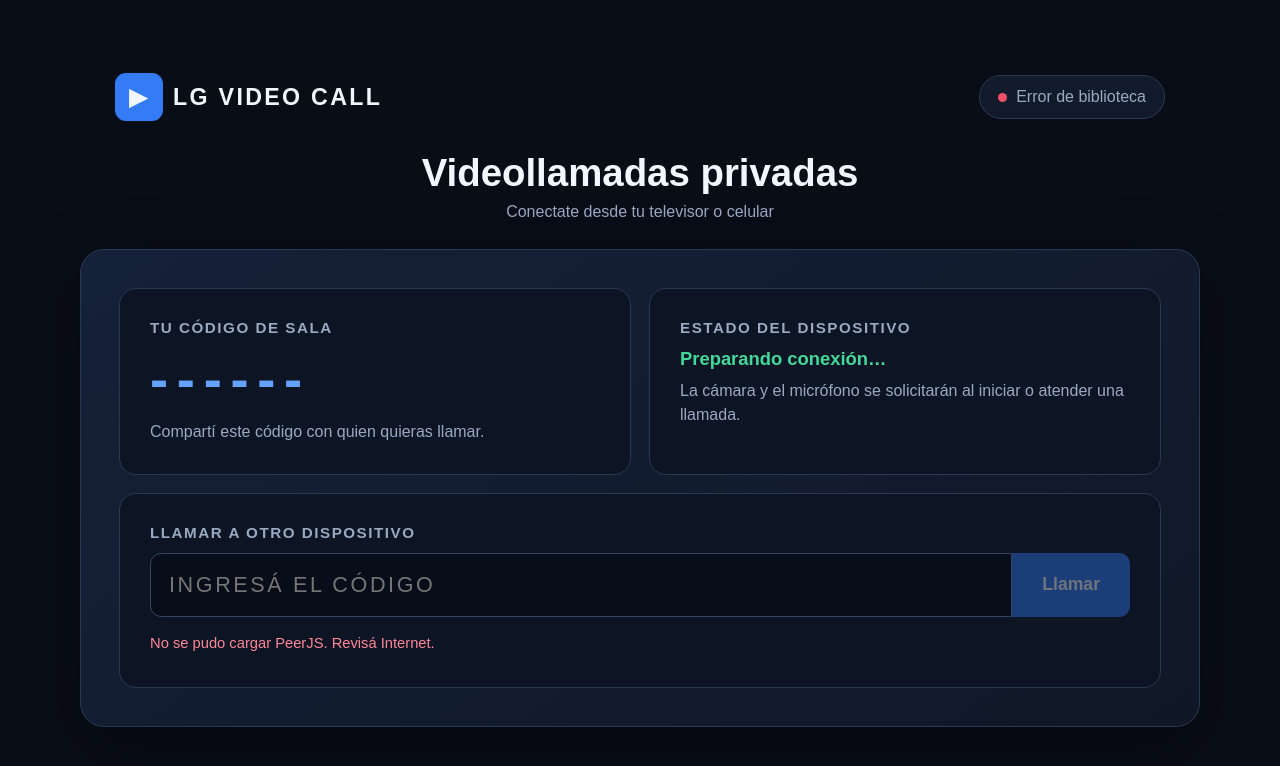
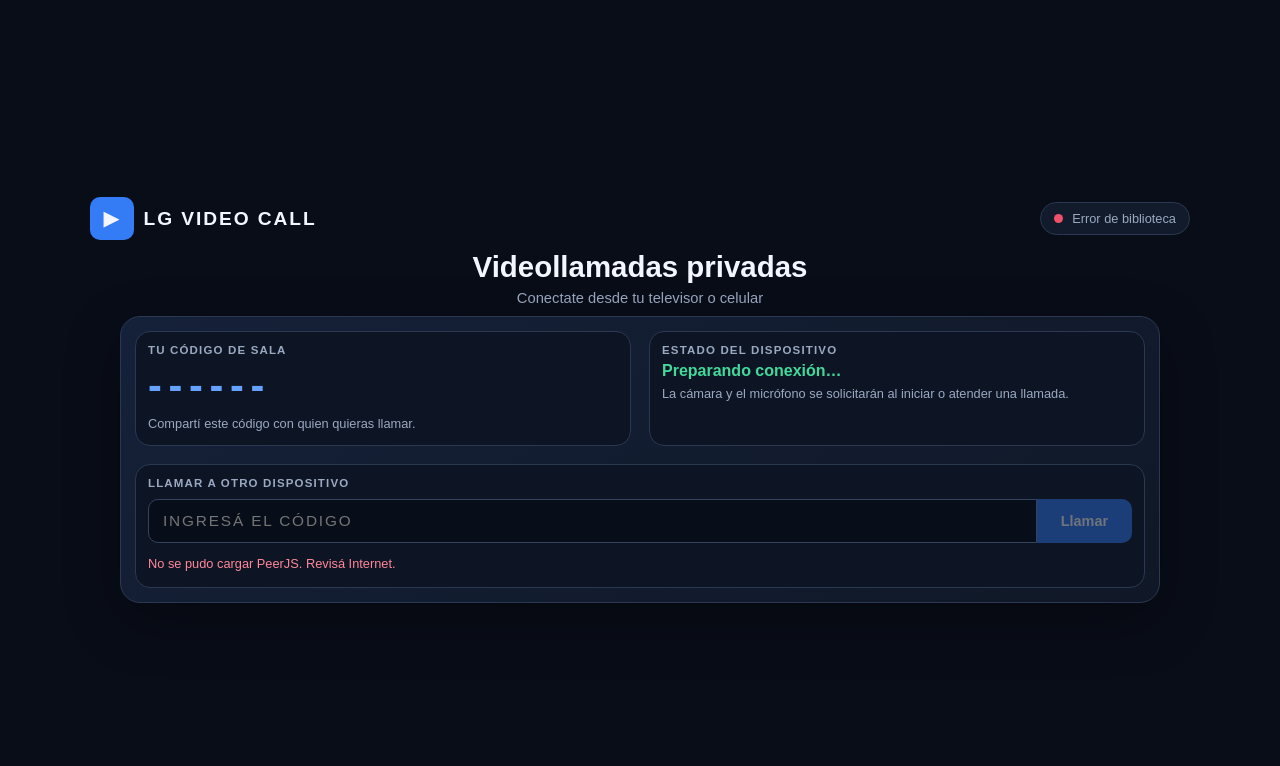
Before and after one commit to sergiomolina-fotografia/Videollamada-LG-app, a plain HTML site: page index.html in a window 1280 px wide. Drawn offline with Linux system fonts and the light colour scheme.

Commit message:
Actualizar index.html

```diff
--- a/index.html
+++ b/index.html
@@ -5,21 +5,23 @@
 <script src="https://cdnjs.cloudflare.com/ajax/libs/peerjs/1.5.2/peerjs.min.js"></script>
 <style>
 :root{color-scheme:dark;--bg:#090d18;--panel:#121c2e;--panel2:#0d1524;--line:#2a3852;--fg:#f2f6ff;--muted:#9aa9c2;--blue:#347cf6;--blue2:#65a1ff;--red:#ed5268;--green:#43d99a;font-family:Arial,Helvetica,sans-serif}
-*{box-sizing:border-box}html,body{width:100%;height:100%;margin:0;background:var(--bg);color:var(--fg);overflow:hidden}button,input{font:inherit}button{cursor:pointer}button:focus,input:focus{outline:3px solid #8bb7ff;outline-offset:3px}
-#lobby{height:100%;display:flex;flex-direction:column;align-items:center;justify-content:center;padding:25px 20px;overflow:auto}
-.top{width:min(100%,1050px);display:flex;justify-content:space-between;align-items:center;margin-bottom:30px}.brand{font-weight:800;letter-spacing:.1em;font-size:1.15rem}.mark{display:inline-grid;place-items:center;background:var(--blue);border-radius:11px;width:40px;height:40px;margin-right:10px}
-.connection{display:flex;align-items:center;border:1px solid var(--line);border-radius:30px;padding:10px 15px;color:var(--muted);background:#111b2b}.dot{width:9px;height:9px;border-radius:50%;background:#77849a;margin-right:9px}.dot.ready{background:var(--green);box-shadow:0 0 8px var(--green)}.dot.waiting{background:var(--blue2);animation:pulse 1.2s infinite}.dot.error{background:var(--red)}@keyframes pulse{50%{opacity:.35}}
-.hero{text-align:center;margin-bottom:28px}.hero h1{font-size:clamp(1.7rem,3vw,2.7rem);margin:0 0 8px}.hero p{margin:0;color:var(--muted)}
-.card{width:min(100%,900px);padding:clamp(20px,3vw,34px);border:1px solid var(--line);border-radius:24px;background:linear-gradient(145deg,#152139,#101827);box-shadow:0 22px 70px #0005}
-.grid{display:grid;grid-template-columns:1fr 1fr;gap:18px}.panel{background:var(--panel2);border:1px solid var(--line);border-radius:17px;padding:22px;min-width:0}.label{font-size:.8rem;color:var(--muted);font-weight:bold;letter-spacing:.1em;text-transform:uppercase;margin-bottom:12px}.code{font-size:clamp(2rem,5vw,3.4rem);font-weight:800;letter-spacing:.16em;color:var(--blue2);white-space:nowrap}.hint{font-size:.9rem;color:var(--muted);line-height:1.45;margin-top:9px}.state{font-size:1.15rem;font-weight:bold;color:var(--green)}
-.form{display:flex;margin-top:12px}input{min-width:0;flex:1;background:#080e19;border:1px solid #34435e;border-radius:11px 0 0 11px;padding:15px;color:white;font-size:1.1rem;letter-spacing:.12em;text-transform:uppercase}.btn{border:0;border-radius:11px;background:var(--blue);color:white;font-weight:bold;padding:14px 24px}.btn:disabled{opacity:.4;cursor:not-allowed}.form .btn{border-radius:0 11px 11px 0}.danger{background:var(--red)}#lobby-status{min-height:24px;margin-top:16px;color:#c5d4eb;font-size:.92rem;line-height:1.4}#lobby-status.error{color:#ff8798}
-#incoming{display:none;position:fixed;inset:0;z-index:20;background:#050911f5;align-items:center;justify-content:center;flex-direction:column;text-align:center;padding:24px}#incoming.active{display:flex}.incoming-icon{font-size:clamp(3.5rem,8vw,6rem);margin-bottom:18px}#incoming h2{font-size:clamp(1.8rem,4vw,3rem);margin:0 0 12px}#incoming-from{color:var(--muted);font-size:1.1rem;margin-bottom:28px}.actions{display:flex;flex-wrap:wrap;justify-content:center}.actions button{min-width:180px;margin:8px;padding:18px 25px;font-size:1.1rem}
+*{box-sizing:border-box}
+html,body{width:100%;height:100%;min-height:0;margin:0;background:var(--bg);color:var(--fg);overflow:hidden}
+button,input{font:inherit}button{cursor:pointer}button:focus,input:focus{outline:3px solid #8bb7ff;outline-offset:3px}
+#lobby{width:100%;height:100%;min-height:0;display:flex;flex-direction:column;align-items:center;justify-content:center;padding:clamp(12px,2vh,24px) clamp(18px,4vw,56px);overflow:hidden;gap:0}
+.top{width:min(100%,1100px);display:flex;justify-content:space-between;align-items:center;margin-bottom:clamp(12px,2vh,22px);gap:16px}.brand{font-weight:800;letter-spacing:.1em;font-size:clamp(1rem,1.5vw,1.35rem);display:flex;align-items:center}.mark{display:inline-grid;place-items:center;background:var(--blue);border-radius:10px;width:clamp(34px,3.4vw,44px);height:clamp(34px,3.4vw,44px);margin-right:10px}.connection{display:flex;align-items:center;border:1px solid var(--line);border-radius:30px;padding:8px 13px;color:var(--muted);background:#111b2b;font-size:clamp(.78rem,1vw,.95rem);white-space:nowrap}.dot{width:9px;height:9px;flex:0 0 9px;border-radius:50%;background:#77849a;margin-right:9px}.dot.ready{background:var(--green);box-shadow:0 0 8px var(--green)}.dot.waiting{background:var(--blue2);animation:pulse 1.2s infinite}.dot.error{background:var(--red)}@keyframes pulse{50%{opacity:.35}}
+.hero{text-align:center;margin-bottom:clamp(12px,2vh,22px)}.hero h1{font-size:clamp(1.55rem,2.6vw,2.35rem);margin:0 0 6px}.hero p{margin:0;color:var(--muted);font-size:clamp(.88rem,1.15vw,1rem)}
+.card{width:min(100%,1040px);max-height:calc(100% - 125px);padding:clamp(16px,2vw,26px);border:1px solid var(--line);border-radius:20px;background:linear-gradient(145deg,#152139,#101827);box-shadow:0 18px 55px #0005;overflow:hidden}
+.grid{display:grid;grid-template-columns:1fr 1fr;gap:clamp(12px,1.5vw,18px)}.panel{background:var(--panel2);border:1px solid var(--line);border-radius:15px;padding:clamp(14px,1.6vw,21px);min-width:0}.label{font-size:clamp(.72rem,.85vw,.82rem);color:var(--muted);font-weight:bold;letter-spacing:.1em;text-transform:uppercase;margin-bottom:9px}.code{font-size:clamp(2rem,4.2vw,3.1rem);font-weight:800;letter-spacing:.16em;color:var(--blue2);white-space:nowrap}.hint{font-size:clamp(.8rem,.95vw,.9rem);color:var(--muted);line-height:1.4;margin-top:7px}.state{font-size:clamp(1rem,1.25vw,1.15rem);font-weight:bold;color:var(--green)}
+.form{display:flex;margin-top:10px;min-width:0}input{min-width:0;flex:1;background:#080e19;border:1px solid #34435e;border-radius:10px 0 0 10px;padding:12px 14px;color:white;font-size:clamp(.9rem,1.2vw,1.1rem);letter-spacing:.12em;text-transform:uppercase}.btn{border:0;border-radius:10px;background:var(--blue);color:white;font-weight:bold;padding:12px clamp(16px,2vw,24px);font-size:clamp(.9rem,1.05vw,1rem)}.btn:disabled{opacity:.4;cursor:not-allowed}.form .btn{border-radius:0 10px 10px 0}.danger{background:var(--red)}#lobby-status{min-height:20px;margin-top:12px;color:#c5d4eb;font-size:clamp(.8rem,.95vw,.9rem);line-height:1.35}#lobby-status.error{color:#ff8798}
+#incoming{display:none;position:fixed;inset:0;z-index:20;background:#050911f5;align-items:center;justify-content:center;flex-direction:column;text-align:center;padding:20px}#incoming.active{display:flex}.incoming-icon{font-size:clamp(3rem,7vw,5rem);margin-bottom:12px}#incoming h2{font-size:clamp(1.7rem,3.5vw,2.7rem);margin:0 0 10px}#incoming-from{color:var(--muted);font-size:1.05rem;margin-bottom:20px}.actions{display:flex;flex-wrap:wrap;justify-content:center;gap:12px}.actions button{min-width:150px;margin:0;padding:14px 22px;font-size:1rem}
 #callview{display:none;position:fixed;inset:0;background:#000;z-index:10}#callview.active{display:block}#remote-video{position:absolute;inset:0;width:100%;height:100%;object-fit:contain;background:#000}
 #no-remote{position:absolute;inset:0;display:flex;align-items:center;justify-content:center;flex-direction:column;text-align:center;background:radial-gradient(ellipse,#18243a,#090d18 70%)}#no-remote .camicon{font-size:4rem;margin-bottom:14px}#no-remote p{color:var(--muted)}
-#local-video{position:absolute;right:28px;top:28px;width:clamp(150px,20vw,290px);aspect-ratio:4/3;object-fit:cover;border:3px solid #ffffffbb;border-radius:16px;background:#111;z-index:2}
-.calltop{position:absolute;top:28px;left:28px;z-index:3;background:#101827dd;border:1px solid #ffffff25;border-radius:30px;padding:12px 18px;display:flex;align-items:center}.callbottom{position:absolute;bottom:28px;left:0;right:0;display:flex;justify-content:center;z-index:4}.controls{display:flex;align-items:center;background:#101827ef;border:1px solid #ffffff24;border-radius:22px;padding:14px}.ctrl{width:70px;height:70px;border:0;border-radius:16px;background:#293750;color:white;font-size:1.6rem;margin:0 8px}.ctrl.off{background:#59303b}.ctrl.end{background:var(--red);width:82px}.callmsg{position:absolute;top:90px;left:50%;transform:translateX(-50%);z-index:5;background:#111b2b;padding:10px 16px;border-radius:10px;max-width:80%;text-align:center}.hidden{display:none!important}
-@media(min-width:1200px){#lobby{padding:35px 5vw}.brand{font-size:1.45rem}.mark{width:48px;height:48px}.card{width:min(88vw,1120px);padding:38px}.panel{padding:30px}.label{font-size:.95rem}.hint{font-size:1rem}.btn{font-size:1.1rem;padding:17px 30px}input{font-size:1.35rem;padding:18px}.connection{font-size:1rem;padding:12px 18px}.ctrl{width:78px;height:78px;font-size:1.8rem}.ctrl.end{width:90px}}
-@media(max-width:700px){#lobby{justify-content:flex-start;padding-top:20px}.grid{grid-template-columns:1fr}.hero{margin-bottom:20px}.panel{padding:18px}#local-video{width:112px;right:12px;top:12px}.calltop{left:12px;top:12px;padding:9px 13px}.callbottom{bottom:12px}.controls{padding:8px}.ctrl{width:49px;height:49px;font-size:1.2rem;margin:0 3px}.ctrl.end{width:56px}}
+#local-video{position:absolute;right:clamp(14px,2vw,26px);top:clamp(14px,2vw,26px);width:clamp(130px,17vw,240px);aspect-ratio:4/3;object-fit:cover;border:2px solid #ffffffbb;border-radius:13px;background:#111;z-index:2}
+.calltop{position:absolute;top:clamp(14px,2vw,26px);left:clamp(14px,2vw,26px);z-index:3;background:#101827dd;border:1px solid #ffffff25;border-radius:30px;padding:10px 15px;display:flex;align-items:center;font-size:.95rem}.callbottom{position:absolute;bottom:clamp(14px,2vw,24px);left:0;right:0;display:flex;justify-content:center;z-index:4}.controls{display:flex;align-items:center;background:#101827ef;border:1px solid #ffffff24;border-radius:18px;padding:10px}.ctrl{width:clamp(54px,5.5vw,66px);height:clamp(54px,5.5vw,66px);border:0;border-radius:14px;background:#293750;color:white;font-size:1.45rem;margin:0 6px}.ctrl.off{background:#59303b}.ctrl.end{background:var(--red);width:clamp(62px,6.2vw,74px)}.callmsg{position:absolute;top:80px;left:50%;transform:translateX(-50%);z-index:5;background:#111b2b;padding:10px 16px;border-radius:10px;max-width:80%;text-align:center}.hidden{display:none!important}
+@media(max-width:900px){.card{width:min(100%,760px)}.top{margin-bottom:12px}.hero{margin-bottom:12px}}
+@media(max-width:700px){#lobby{justify-content:flex-start;padding:16px 14px;overflow:auto}.card{max-height:none}.grid{grid-template-columns:1fr}.panel{padding:14px}.hero{margin-bottom:14px}#local-video{width:112px;right:12px;top:12px}.calltop{left:12px;top:12px;padding:9px 13px}.callbottom{bottom:12px}.controls{padding:7px}.ctrl{width:49px;height:49px;font-size:1.2rem;margin:0 3px}.ctrl.end{width:56px}}
+@media(max-height:800px) and (min-width:701px){#lobby{padding-top:10px;padding-bottom:10px}.top{margin-bottom:10px}.hero{margin-bottom:10px}.hero h1{font-size:clamp(1.4rem,2.3vw,2rem)}.card{padding:14px}.panel{padding:12px}.code{font-size:clamp(1.8rem,3.6vw,2.6rem)}.hint{margin-top:5px}.label{margin-bottom:6px}}
 </style></head><body>
 <main id="lobby">
 <header class="top"><div class="brand"><span class="mark">▶</span>LG VIDEO CALL</div><div class="connection"><span class="dot waiting" id="peer-dot"></span><span id="peer-status">Conectando…</span></div></header>
```
